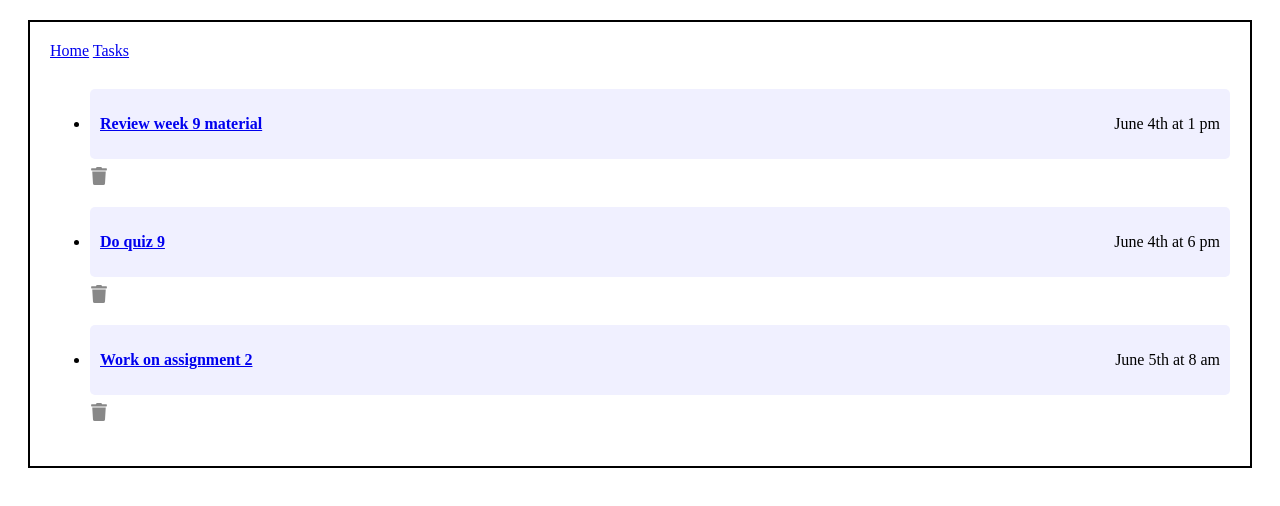
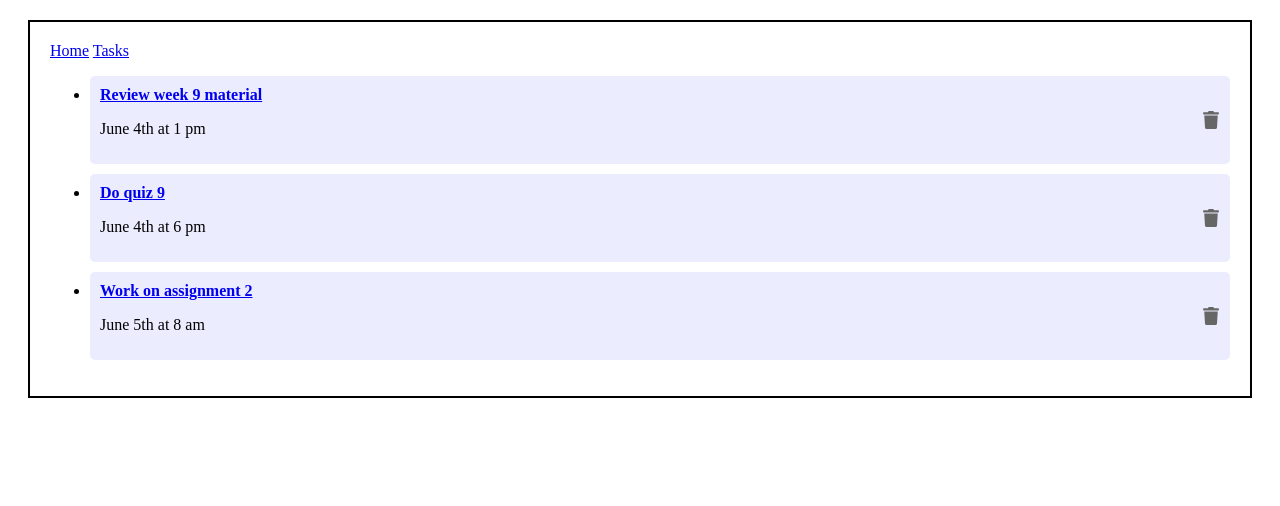
Before and after one commit to jiao2560/cs5610-Spring2025, a React (Vite) app in the folder week9/my-react-app/: page /tasks in a window 1280 px wide. Shown: the top 506 px of the page. Built offline with nearby package versions, Linux system fonts and the light colour scheme; data requests are answered from the project's data file.

Commit message:
fixed server issue

```diff
--- a/week9/my-react-app/src/App.jsx
+++ b/week9/my-react-app/src/App.jsx
@@ -1,5 +1,5 @@
 import { useState, useEffect } from "react";
-import { Routes, Route, Link, useLocation, useNavigate } from "react-router";
+import { Routes, Route, Link, useLocation, useNavigate } from "react-router-dom";
 import Header from "./components/Header";
 import AddTask from "./components/AddTask";
 import TaskDetails from "./components/TaskDetails";
@@ -40,33 +40,41 @@ function App() {
     setShowForm((prev) => !prev);
   };
 
+  const fetchTasks = async () => {
+    try {
+      const response = await fetch("http://localhost:5001/tasks");
+      if (!response.ok) throw new Error("Fetch failed");
+      const data = await response.json();
+      setTasks(data);
+    } catch (error) {
+      console.error("Error fetching tasks:", error);
+    }
+  };
+
+
   // Function to add a new task
   const addTask = async (newTask, onSuccess) => {
     try {
       const response = await fetch("http://localhost:5001/tasks", {
         method: "POST",
-        headers: {
-          "Content-Type": "application/json",
-        },
+        headers: { "Content-Type": "application/json" },
         body: JSON.stringify(newTask),
       });
 
-      if (!response.ok) {
-        throw new Error(`Failed to add task. Status: ${response.status}`);
-      }
+      if (!response.ok) throw new Error("Add failed");
 
       const data = await response.json();
-      setTasks((prevTasks) => [...prevTasks, data]); // Update UI
-      setShowForm(false); // Hide form
 
-      // ✅ Trigger navigation with new task ID
-      if (onSuccess) {
-        onSuccess(data.id);
-      }
+      // ✅ Update UI + refresh list
+      await fetchTasks(); // instead of just setTasks([...tasks, data]);
+
+      setShowForm(false);
+      if (onSuccess) onSuccess(data.id);
     } catch (error) {
       console.error("Error adding task:", error);
     }
   };
+
 
   // Function to delete a task
   const deleteTask = async (id) => {
--- a/week9/my-react-app/src/index.css
+++ b/week9/my-react-app/src/index.css
@@ -1,58 +1,47 @@
-/* Styles for the App Component */
+/* Style the App container */
 .app-container {
-  border: 2px solid black;  /* Creates a border */
-  padding: 20px;  /* Adds padding inside the div */
-  margin: 20px;  /* Adds space around the div */
+  border: 2px solid #000;
+  padding: 20px;
+  margin: 20px;
 }
 
-/* Styles for the Header Component */
+/* Style the Header component */
 .header {
-  display: flex;  /* Enables Flexbox */
-  justify-content: space-between;  /* Distributes children evenly */
-  align-items: center;  /* Centers items vertically */
-  padding: 10px;  /* Adds padding */
+  display: flex;
+  justify-content: space-between;
+  align-items: center;
+  padding: 10px;
 }
 
-/* Styles for the Add Task Button */
+/* Style the button */
 .add-task-btn {
-  background-color: #007bff;
-  color: white;
-  border: none;
   padding: 8px 12px;
+  font-size: 14px;
   cursor: pointer;
-  font-size: 14px;
-  border-radius: 4px;
+  background-color: white;
+  border: 1px solid #000;
+  border-radius: 5px;
 }
 
 .add-task-btn:hover {
-  background-color: #0056b3;
-}
-/* Task List Styles */
-.task-list {
-  list-style-type: disc; /* Adds bullet points */
-  padding-left: 20px; /* Indent bullets */
+  background-color: #f0f0f0;
 }
 
-.task-item {
-  background: none; /* Remove grey background */
-  padding: 5px 0;
-  font-size: 16px;
-}
-/* Task Container */
-.task-content {
+/* Style for Task container */
+.task-container {
+  background-color: #ececff;
+  padding: 10px;
+  margin: 10px 0;
+  border-radius: 5px;
   display: flex;
-  justify-content: space-between; /* Pushes text left and icon right */
+  justify-content: space-between;
   align-items: center;
-  background: #f0f0ff;
-  padding: 10px;
-  margin: 8px 0;
-  border-radius: 5px;
 }
 
-/* Delete Icon Styling */
+/* Style for Delete Icon */
 .delete-icon {
+  color: #666;
   cursor: pointer;
-  color: #888;
   font-size: 18px;
 }
 
@@ -60,20 +49,6 @@
   color: red;
 }
 
-.task-title {
-  font-weight: bold;
-}
-
-.task-date {
-  font-size: 14px;
-}
-/* No Tasks Left Message */
-.no-tasks {
-  color: gray;
-  font-style: italic;
-  margin-top: 10px;
-  text-align: center;
-}
 .form-control {
   margin: 20px 0;
   display: flex;
@@ -82,9 +57,8 @@
 .form-control label {
   margin-right: 10px;
 }
-.loading-message {
-  text-align: center;
-  font-size: 1.2em;
+
+a.active {
   font-weight: bold;
-  margin-top: 20px;
+  color: rebeccapurple;
 }
--- a/week9/my-react-app/src/main.jsx
+++ b/week9/my-react-app/src/main.jsx
@@ -2,7 +2,8 @@ import { StrictMode } from "react";
 import { createRoot } from "react-dom/client";
 import "./index.css";
 import App from "./App.jsx";
-import { BrowserRouter } from "react-router";
+import { BrowserRouter } from "react-router-dom";
+
 
 createRoot(document.getElementById("root")).render(
   <BrowserRouter>
```
